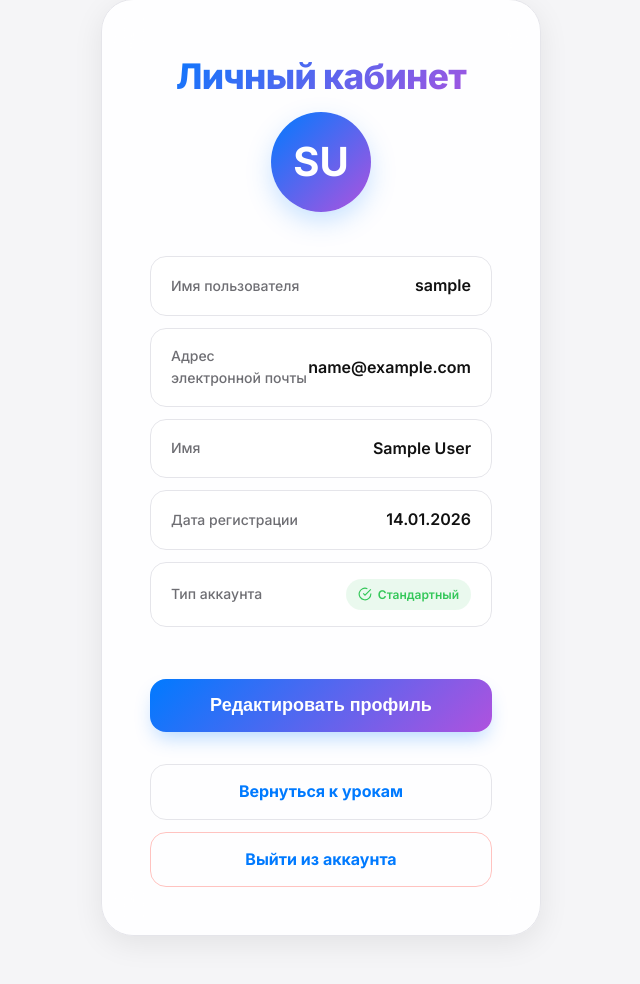
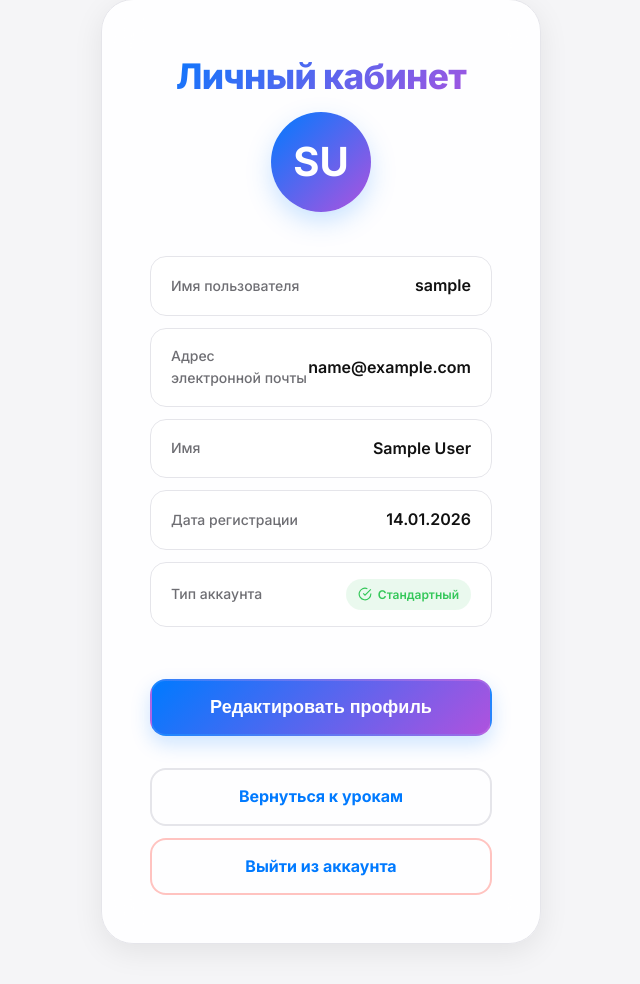
Before and after one commit to bohdanadamenko/Learn_French, a Django app: page /auth/profile/ in a window 1280 px wide. Shown: the part 111-1095 px from the top of the page, without its empty margins (319-959 px from the left). Before the commit the page ends 1049 px from the top, so only its background shows below. Run offline with Django 4.2, Linux system fonts and the light colour scheme; the visitor is signed in with stand-in values (Sample User, id 1); some libraries are stand-ins or nearby versions.

Commit message:
style: fix button borders and remove underlines in profile page

```diff
--- a/apps/users/templates/users/profile.html
+++ b/apps/users/templates/users/profile.html
@@ -96,8 +96,8 @@
         .btn-secondary {
             padding: 14px;
             border-radius: 16px;
-            border: 1px solid var(--glass-border);
-            background: transparent;
+            border: 2px solid var(--glass-border);
+            background: rgba(255, 255, 255, 0.05);
             color: var(--text-dark);
             font-size: 1rem;
             font-weight: 600;
@@ -105,11 +105,19 @@
             transition: all 0.3s ease;
             text-decoration: none;
             text-align: center;
+            position: relative;
+        }
+
+        /* Remove the underline effect from base_auth.html */
+        .btn-secondary::after {
+            display: none !important;
         }
 
         .btn-secondary:hover {
             background: var(--glass-border);
+            border-color: var(--accent-primary);
             transform: translateY(-2px);
+            color: var(--accent-primary);
         }
 
         .btn-danger {
@@ -119,6 +127,18 @@
 
         .btn-danger:hover {
             background: rgba(255, 59, 48, 0.1);
+            border-color: #FF3B30;
+            color: #FF3B30;
+        }
+
+        /* Style the main action button to have a subtle border too */
+        .auth-btn {
+            border: 2px solid rgba(255, 255, 255, 0.1) !important;
+            box-shadow: 0 8px 20px rgba(0, 122, 255, 0.2);
+        }
+
+        .auth-btn:hover {
+            border-color: rgba(255, 255, 255, 0.4) !important;
         }
     </style>
 
```
